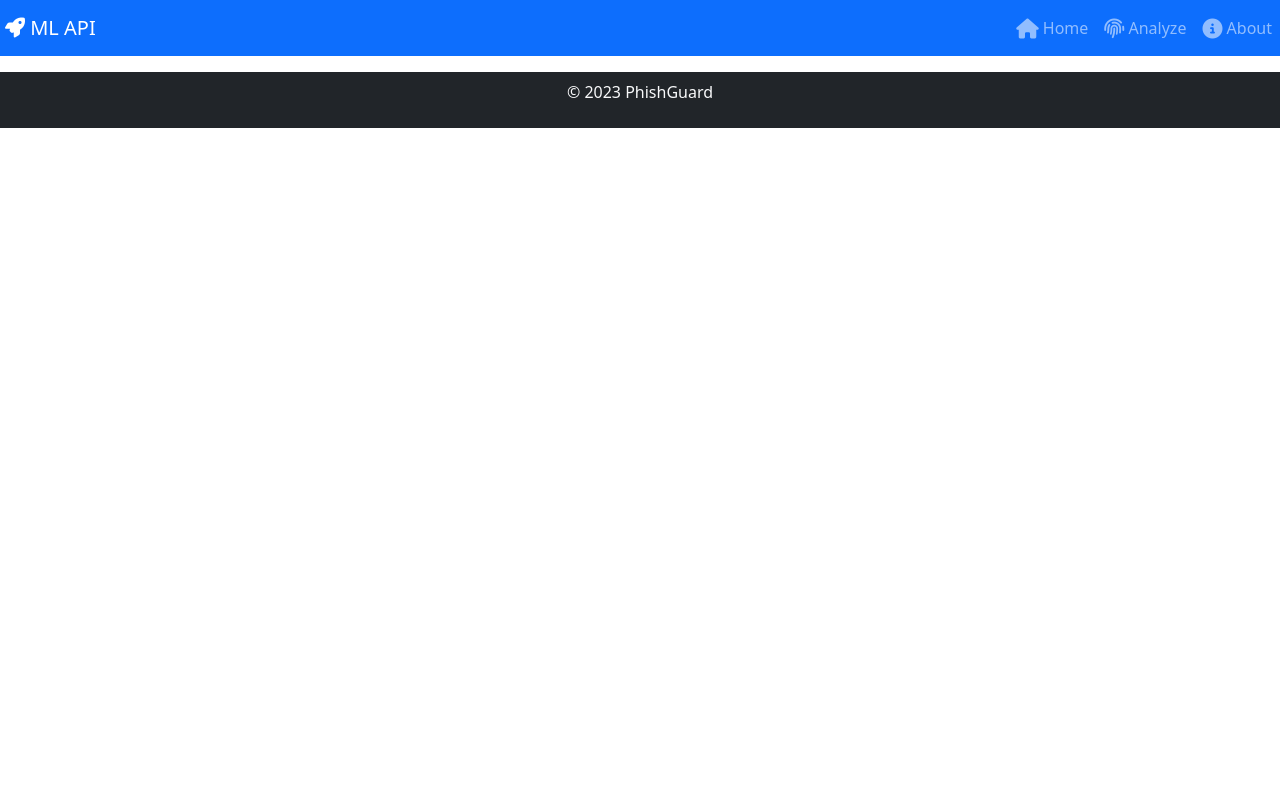
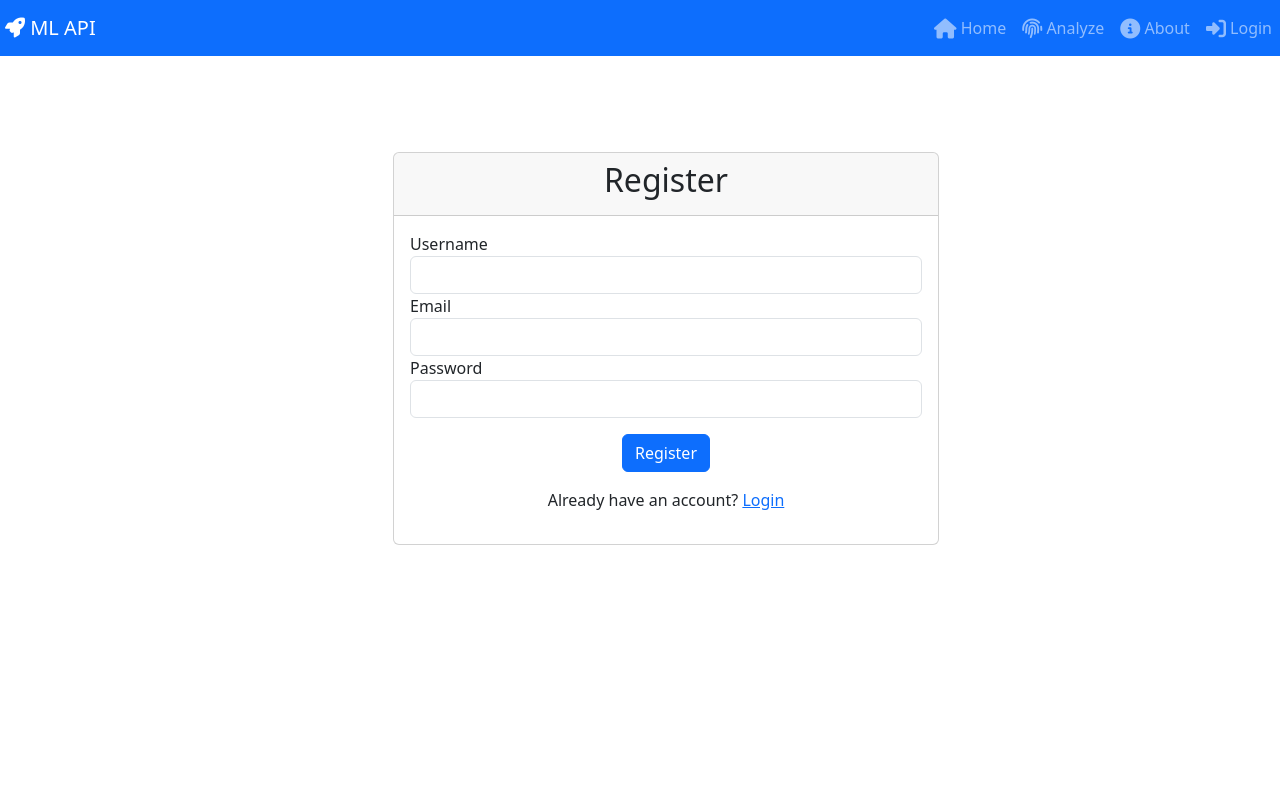
Before and after one commit to thanushan96/Phishing-URL-Detection-System-UI, a React (Create React App) app: page /register in a window 1280 px wide. Shown: the top 800 px of the page. Built offline with nearby package versions, Linux system fonts and the light colour scheme.

Commit message:
Created UI for Login and register Screen

```diff
--- a/src/App.js
+++ b/src/App.js
@@ -1,5 +1,7 @@
 import React, { useState } from "react";
 import { BrowserRouter, Route, Routes } from "react-router-dom";
+import Login from "./components/Login";
+import Register from "./components/Register";
 import Navbar from "./components/Navbar";
 import Home from "./components/Home";
 import UrlForm from "./components/UrlForm";
@@ -13,6 +15,7 @@ const App = () => {
   const [resultData, setResultData] = useState({});
   const [isFormSubmitted, setIsFormSubmitted] = useState(false);
   const [showResultCard, setShowResultCard] = useState(false);
+  const [isAuthenticated, setIsAuthenticated] = useState(false);
 
   const handleSubmit = (url) => {
     console.log("Button clicked");
@@ -36,11 +39,16 @@ const App = () => {
 
   return (
     <BrowserRouter>
-      <Navbar />
+      <Navbar isAuthenticated={isAuthenticated} />
       <Routes>
         <Route
           path="/"
-          element={<Home setShowResultCard={setShowResultCard} />}
+          element={
+            <Home
+              setShowResultCard={setShowResultCard}
+              isAuthenticated={isAuthenticated}
+            />
+          }
         />
         <Route
           path="/about"
@@ -57,6 +65,16 @@ const App = () => {
             </>
           }
         />
+        {/* Routes for Login and Register */}
+        {!isAuthenticated ? (
+          <>
+            <Route
+              path="/login"
+              element={<Login setIsAuthenticated={setIsAuthenticated} />}
+            />
+            <Route path="/register" element={<Register />} />
+          </>
+        ) : null}
       </Routes>
       <Footer />
     </BrowserRouter>
--- /dev/null
+++ b/src/components/Login.js
@@ -0,0 +1,100 @@
+import React, { useState } from "react";
+import { useNavigate, Link } from "react-router-dom";
+
+const Login = () => {
+  const navigate = useNavigate();
+  const [formData, setFormData] = useState({
+    username: "",
+    password: "",
+  });
+
+  const [message, setMessage] = useState("");
+
+  const handleChange = (e) => {
+    const { name, value } = e.target;
+    setFormData({
+      ...formData,
+      [name]: value,
+    });
+  };
+
+  const handleSubmit = (e) => {
+    e.preventDefault();
+    fetch("http://localhost:8000/login", {
+      method: "POST",
+      headers: {
+        "Content-Type": "application/json",
+      },
+      body: JSON.stringify(formData),
+    })
+      .then((response) => response.json())
+      .then((data) => {
+        setMessage(data.message);
+        if (data.message === "Login successful!") {
+          navigate("/Analyze");
+        }
+      })
+      .catch((error) => {
+        console.error("Error:", error);
+      });
+  };
+
+  return (
+    <div
+      className="container  justify-content-center align-items-center min-vh-100"
+      style={{ margin: "6rem" }}
+    >
+      <div className="row justify-content-center">
+        <div className="col-md-6">
+          <div className="card">
+            <div className="card-header">
+              <h2 className="text-center">Login</h2>
+            </div>
+            <div className="card-body">
+              <form onSubmit={handleSubmit}>
+                <div className="form-group">
+                  <label htmlFor="username">Username</label>
+                  <input
+                    type="text"
+                    name="username"
+                    id="username"
+                    value={formData.username}
+                    onChange={handleChange}
+                    className="form-control"
+                    required
+                  />
+                </div>
+                <div className="form-group">
+                  <label htmlFor="password">Password</label>
+                  <input
+                    type="password"
+                    name="password"
+                    id="password"
+                    value={formData.password}
+                    onChange={handleChange}
+                    className="form-control"
+                    required
+                  />
+                </div>
+                <div className="text-center">
+                  <button
+                    type="submit"
+                    className="btn btn-primary btn-block mt-3"
+                  >
+                    Login
+                  </button>
+                </div>
+              </form>
+              <p className="mt-3 text-center">{message}</p>
+              <p className="text-center">
+                Don't have an account? <Link to="/register">Register</Link>
+              </p>
+            </div>
+          </div>
+        </div>
+      </div>
+    </div>
+  );
+};
+
+export default Login;
--- a/src/components/Navbar.js
+++ b/src/components/Navbar.js
@@ -1,7 +1,7 @@
 import React from "react";
 import { NavLink } from "react-router-dom";
 
-export default function Navbar() {
+export default function Navbar({ isAuthenticated, onLogout }) {
   return (
     <nav className="navbar navbar-expand-lg navbar-dark bg-primary">
       <NavLink className="navbar-brand" to="/">
@@ -42,6 +42,20 @@ export default function Navbar() {
               <i className="fas fa-info-circle fa-lg"></i> About
             </NavLink>
           </li>
+
+          {isAuthenticated ? (
+            <li className="nav-item">
+              <NavLink className="nav-link" to="/logout" onClick={onLogout}>
+                <i className="fas fa-sign-out-alt fa-lg"></i> Logout
+              </NavLink>
+            </li>
+          ) : (
+            <li className="nav-item">
+              <NavLink className="nav-link" to="/login">
+                <i className="fas fa-sign-in-alt fa-lg"></i> Login
+              </NavLink>
+            </li>
+          )}
         </ul>
       </div>
     </nav>
--- /dev/null
+++ b/src/components/Register.js
@@ -0,0 +1,110 @@
+import React, { useState } from "react";
+import { Link } from "react-router-dom";
+
+const Register = () => {
+  const [formData, setFormData] = useState({
+    username: "",
+    email: "",
+    password: "",
+  });
+
+  const [message, setMessage] = useState("");
+
+  const handleChange = (e) => {
+    const { name, value } = e.target;
+    setFormData({
+      ...formData,
+      [name]: value,
+    });
+  };
+
+  const handleSubmit = (e) => {
+    e.preventDefault();
+    fetch("http://localhost:8000/register", {
+      method: "POST",
+      headers: {
+        "Content-Type": "application/json",
+      },
+      body: JSON.stringify(formData),
+    })
+      .then((response) => response.json())
+      .then((data) => {
+        setMessage(data.message);
+        // Handle registration success or failure as needed
+      })
+      .catch((error) => {
+        console.error("Error:", error);
+      });
+  };
+
+  return (
+    <div
+      className="container  justify-content-center align-items-center vh-100"
+      style={{ margin: "6rem" }}
+    >
+      <div className="row justify-content-center">
+        <div className="col-md-6">
+          <div className="card">
+            <div className="card-header">
+              <h2 className="text-center">Register</h2>
+            </div>
+            <div className="card-body">
+              <form onSubmit={handleSubmit}>
+                <div className="form-group">
+                  <label htmlFor="username">Username</label>
+                  <input
+                    type="text"
+                    name="username"
+                    id="username"
+                    value={formData.username}
+                    onChange={handleChange}
+                    className="form-control"
+                    required
+                  />
+                </div>
+                <div className="form-group">
+                  <label htmlFor="email">Email</label>
+                  <input
+                    type="email"
+                    name="email"
+                    id="email"
+                    value={formData.email}
+                    onChange={handleChange}
+                    className="form-control"
+                    required
+                  />
+                </div>
+                <div className="form-group">
+                  <label htmlFor="password">Password</label>
+                  <input
+                    type="password"
+                    name="password"
+                    id="password"
+                    value={formData.password}
+                    onChange={handleChange}
+                    className="form-control"
+                    required
+                  />
+                </div>
+                <div className="text-center">
+                  <button
+                    type="submit"
+                    className="btn btn-primary btn-block mt-3"
+                  >
+                    Register
+                  </button>
+                </div>
+              </form>
+              <p className="mt-3 text-center">{message}</p>
+              <p className="text-center">
+                Already have an account? <Link to="/login">Login</Link>
+              </p>
+            </div>
+          </div>
+        </div>
+      </div>
+    </div>
+  );
+};
+
+export default Register;
```
